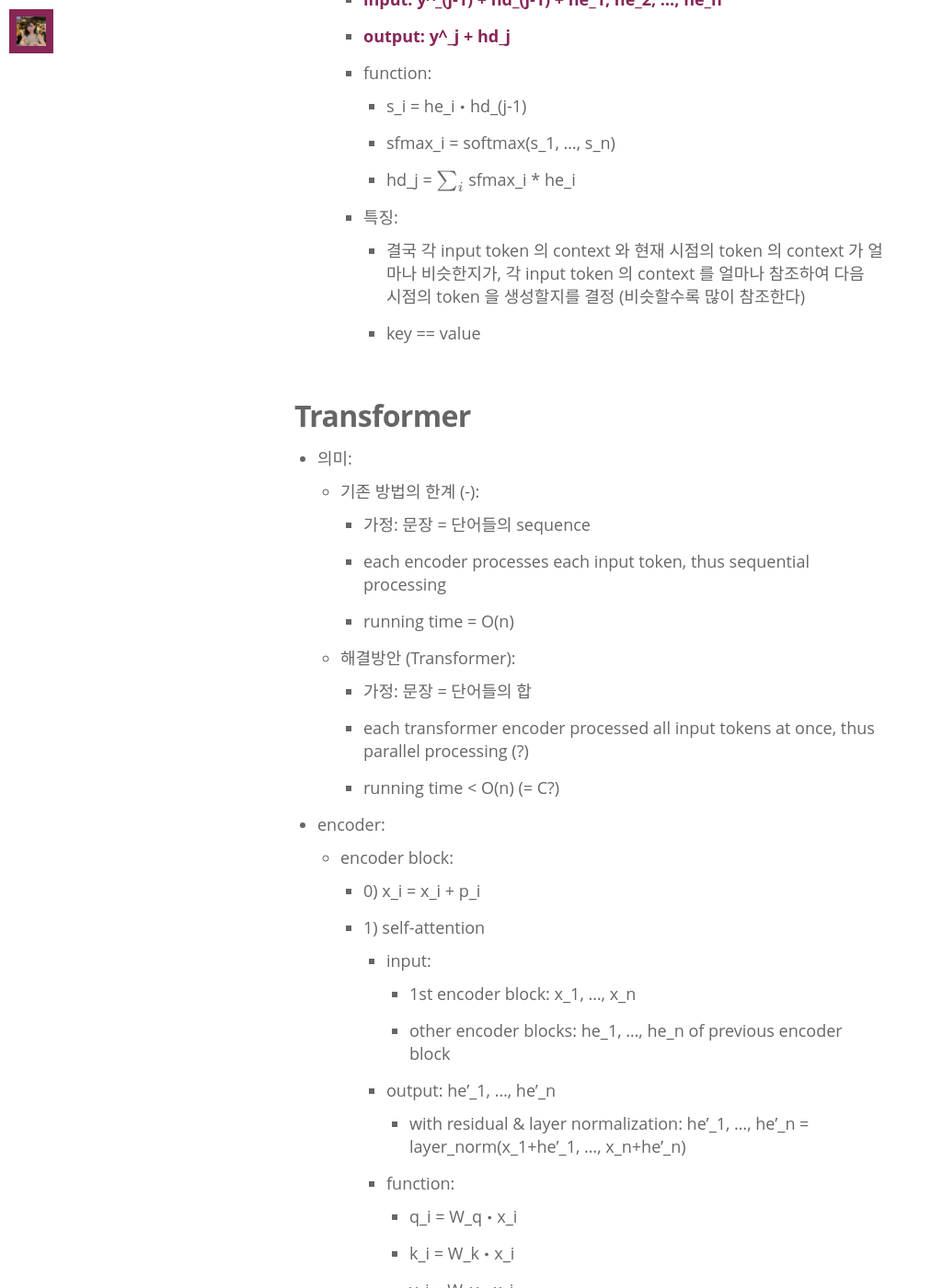
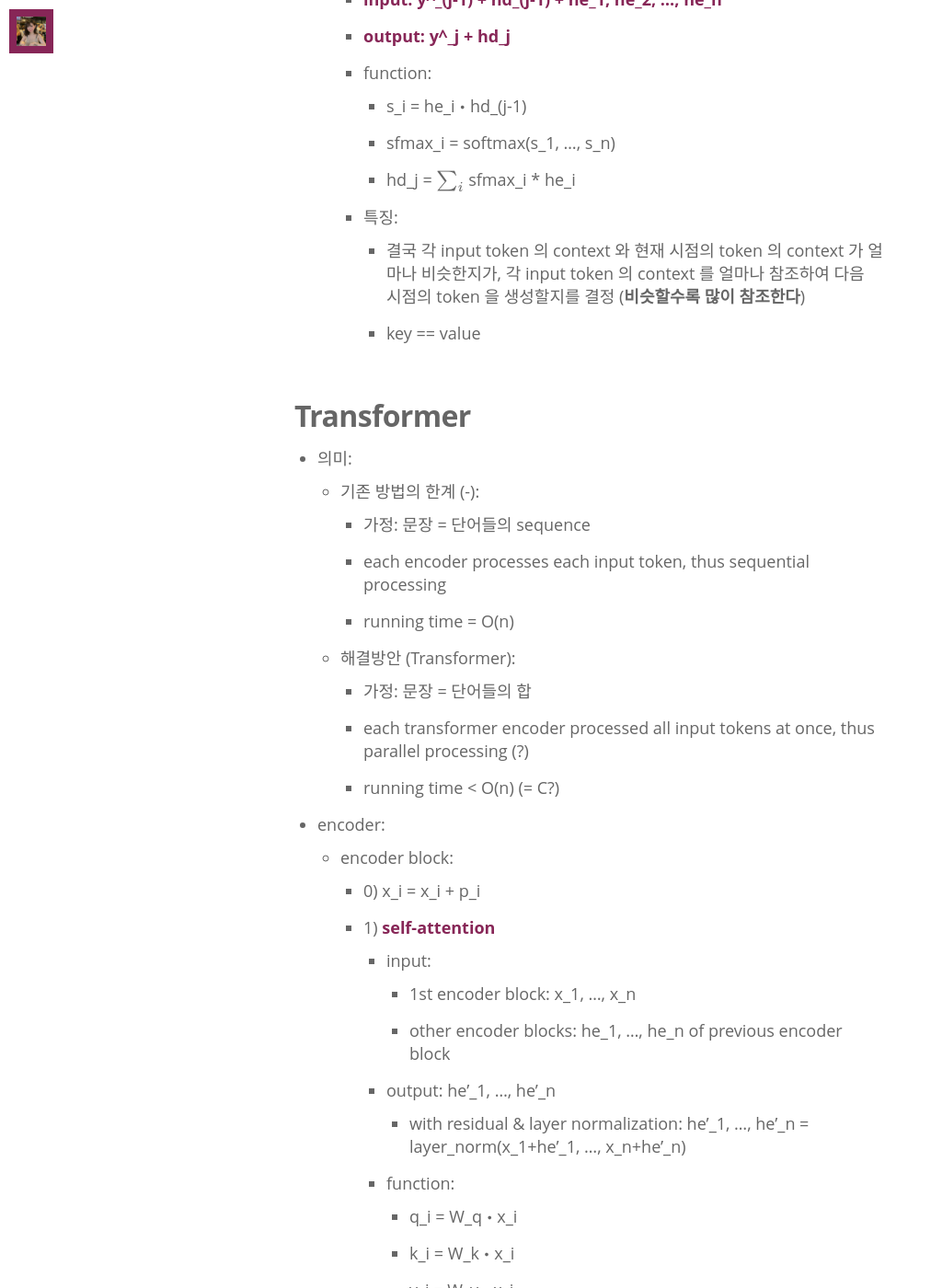
Before and after one commit to minniie/minniie.github.io, a Jekyll site: the page built from _posts/2021-07-27-neural-nets.markdown, in a window 1280 px wide and 1400 px high, scrolled down 3942 px. Shown: the whole window at 92% size, without its empty margins (0-1012 px from the left). Built offline with Jekyll 4.4.1, drawn with Linux system fonts in a browser that asks for light colours; nearby versions of some CDN libraries; some web fonts are replaced; formulas are drawn with MathJax 3; some of the changed text lies outside the part shown.

Commit message:
Update 2021-07-27-neural-nets.markdown

```diff
--- a/_posts/2021-07-27-neural-nets.markdown
+++ b/_posts/2021-07-27-neural-nets.markdown
@@ -13,7 +13,7 @@
 
 - input: a sequence of tokens <span style="color:#872657; font-weight:bold;">(x_1, x_2, ..., x_n)</span>
 - output: a sequence of tokens <span style="color:#872657; font-weight:bold;">(y_1, y_2, ..., y_m)</span>
-- hidden state: representation of current token
+- hidden state: **representation of current token**
     - <span style="color:#872657; font-weight:bold;">he_i</span>: encodes information in (x_1, ..., x_i)
     - <span style="color:#872657; font-weight:bold;">hd_j</span>: encodes information in (y_1, ..., y_j)
     - <span style="color:#872657; font-weight:bold;">he_n</span>: context vector, feature vector, representation of the input sequence
@@ -73,7 +73,7 @@
         - 하지만 input sequence 가 길어지는 경우, 하나의 context vector 에 의미가 충분히 담기지 못함
         - 또한, 각 단어는 모든 단어로부터 정확히 같은 영향을 받지 않고, 특정 단어에 더 영향을 받음
     - 해결방법 (Attention):
-        - 각 단어를 생성할때 input sequence 전체를 한꺼번에 참조하는 것이 아니라, 특정 단어를 더 참조하도록 함
+        - **각 단어를 생성할때 input sequence 전체를 한꺼번에 참조하는 것이 아니라, 특정 단어를 더 참조하도록 함**
         - 즉, 각 단어를 decoding 할때 context vector 을 다르게 함
         - attention score 을 계산하여, encoder 의 어느 hidden state 에 더 attention 을 줄것인지 결정
 - encoder: same as RNN
@@ -88,7 +88,7 @@
             - sfmax_i = softmax(s_1, ..., s_n)
             - hd_j = $\sum_{i}$ sfmax_i * he_i
         - 특징:
-            - 결국 각 input token 의 context 와 현재 시점의 token 의 context 가 얼마나 비슷한지가, 각 input token 의 context 를 얼마나 참조하여 다음 시점의 token 을 생성할지를 결정 (비슷할수록 많이 참조한다)
+            - 결국 각 input token 의 context 와 현재 시점의 token 의 context 가 얼마나 비슷한지가, 각 input token 의 context 를 얼마나 참조하여 다음 시점의 token 을 생성할지를 결정 (**비슷할수록 많이 참조한다**)
             - key == value
 
 ## Transformer
@@ -105,7 +105,7 @@
 - encoder:
     - encoder block:
         - 0) x_i = x_i + p_i
-        - 1) self-attention
+        - 1) <span style="color:#872657; font-weight:bold;">self-attention</span>
             - input:
                 - 1st encoder block: x_1, ..., x_n
                 - other encoder blocks: he_1, ..., he_n of previous encoder block
@@ -124,23 +124,23 @@
             - multi-headed self-attention
                 - multiple representation subspaces
                 - he'\_k = W_o $\boldsymbol{\cdot}$ [he'1\_k &#124; he'2\_k &#124; ... &#124; he'8\_k]
-        - 2) feed forward neural network
+        - 2) <span style="color:#872657; font-weight:bold;">feed forward neural network</span>
             - input: he'\_1, ..., he'\_n
             - output: he\_1, ..., he\_n
                 - with residual & layer normalization: he_1, ..., he_n = layer_norm(he'\_1+he\_1, ..., he'\_n+he\_n)
             - function:
                 - he_1, ..., he_n = FC2(FC1(he'\_1, ..., he'\_n))
             - 특징:
-                - 의미: 각 input token 의 representation 을 독립적으로 변형하여 feature 을 뽑는다
+                - <span style="color:#872657; font-weight:bold;">의미: 각 input token 의 representation 을 독립적으로 변형하여 feature 을 뽑는다</span>
                 - hidden state 를 larger dimension 으로 projection 했다가 다시 기존 dimension 으로 projection 한다 (왜?)
                 - O(C): 각 input token 에 대해 parallel computing 가능
-                - 나머지 input token 에 dependency 도 없음 (즉, input sequence 에 token 이 추가되어도 출력의 he'_1, ..., he'_n 값이 변하지 않음)
+                - 나머지 input token 에 dependency 도 없음 (즉, input sequence 에 token 이 추가되어도 출력의 he'\_1, ..., he'\_n 값이 변하지 않음)
         - parameters:
             - (W_q, W_k, W_v) * 8, W_o, FC1, FC2 per encoder block
             - encoder blocks do not share weights
 - decoder:
     - decoder block:
-        - 1) masked self-attention
+        - 1) <span style="color:#872657; font-weight:bold;">masked self-attention</span>
             - input:
                 - 1st decoder block: y^\_k + y_bos, y_1, ..., y_(k-1)
                     - training: y_k + y_bos, y_1, ..., y_(k-1)
@@ -158,7 +158,7 @@
                 - 각 current token query vector 에 대해서, previous token key vectors 와 얼마나 비슷한지 similarity score 을 측정하고, 그 similarity score 로 previous token value vectors 를 weigh 한것이 각 current token 의 새로운 hidden state 임 (previous output 의 단어 중 비슷할수록 많이 참조한다)
                 - parallel computing 불가능
                 - 구현상, 각 생성될 token 에 대해 나머지 token 과의 similarity score 을 계산한 후 뒤 tokens 에 해당하는 score 들은 -inf 로 세팅한 후에 softmax 를 취해서 최종 weight 를 구한다
-        - 2) encoder-decoder attention
+        - 2) <span style="color:#872657; font-weight:bold;">encoder-decoder attention</span>
             - input: hd'\_k + k_1, ..., k_n + v_1, ..., v_n
                 - k_i = W_k $\boldsymbol{\cdot}$ he_i of last encoder block
                 - v_i = W_v $\boldsymbol{\cdot}$ he_i of last encoder block
@@ -170,15 +170,15 @@
             - 특징:
                 - <span style="color:#872657; font-weight:bold;">의미: 각 생성될 token 의 representation 을 찾을때, 모든 input token 들의 representation 을 개별적으로, 각각 다른 정도로 참조한다</span>
                 - 각 current token query vector 에 대해서, all input token key vectors 와 얼마나 비슷한지 similarity score 을 측정하고, 그 similarity score 로 all input token value vectors 를 weigh 한것이 각 current token 의 새로운 hidden state 임 (input sequence 의 단어 중 비슷할수록 많이 참조한다)
-        - 3) feed forward neural network
+        - 3) <span style="color:#872657; font-weight:bold;">feed forward neural network</span>
             - input: hd''_k
             - output: hd_k
                 - with residual & layer normalization: hd_k = layer_norm(hd''_k+hd_k)
             - function:
                 - hd_k = FC2(FC1(hd''_k))
             - 특징:
-                - 의미: 각 생성될 token 의 representation 을 독립적으로 변형하여 feature 을 뽑는다
-        - 4) projection to vocab space
+                - <span style="color:#872657; font-weight:bold;">의미: 각 생성될 token 의 representation 을 독립적으로 변형하여 feature 을 뽑는다</span>
+        - 4) <span style="color:#872657; font-weight:bold;">projection to vocab space</span>
             - input: hd_k
             - output: y^\_k
             - function: y^\_k = softmax(Linear(hd_k))
@@ -190,7 +190,8 @@
                 - random sampling: y^\_k = softmax(Linear(hd_k))
                 - top k sampling: y^\_k = softmax(top k of Linear(hd_k))
                     - 단점: Linear(hd_k) == broad distribution 인 경우 diverse 한 단어가 정답일수 있는 상황에서 억지로 top k 만 보게 됨
-                - top p sampling(nucleus sampling): y^\_k = CDF(softmax(Linear(hd_k))) < p
+                - top p sampling: y^\_k = CDF(softmax(Linear(hd_k))) < p
+                    - ~ nucleus sampling
                     - dynamic top k since we don't need to define k
                     - 단점: ?
                 - temperature sampling: y^\_k = softmax(Linear(hd_k) / T)
@@ -216,12 +217,12 @@
 - decoder:
     - 1) masked self-attention
     - 2) feed forward neural network
-- BPE(byte pair encoding):
+- **BPE(byte pair encoding)**:
     - 데이터에서 가장 많이 등장한 sequence of characters 을 merge
     - 데이터 압축
 
 ## BERT
 
-- 의미: attention layer 을 깊이 쌓아서 더 complex 한 representation 만들기
+- 의미: **attention layer 을 깊이 쌓아서 더 complex 한 representation 만들기**
 - encoder:
 - wordpiece:
```
Also changed, not shown: other parts of _posts/2021-07-27-neural-nets.markdown (+1 -1 lines).
